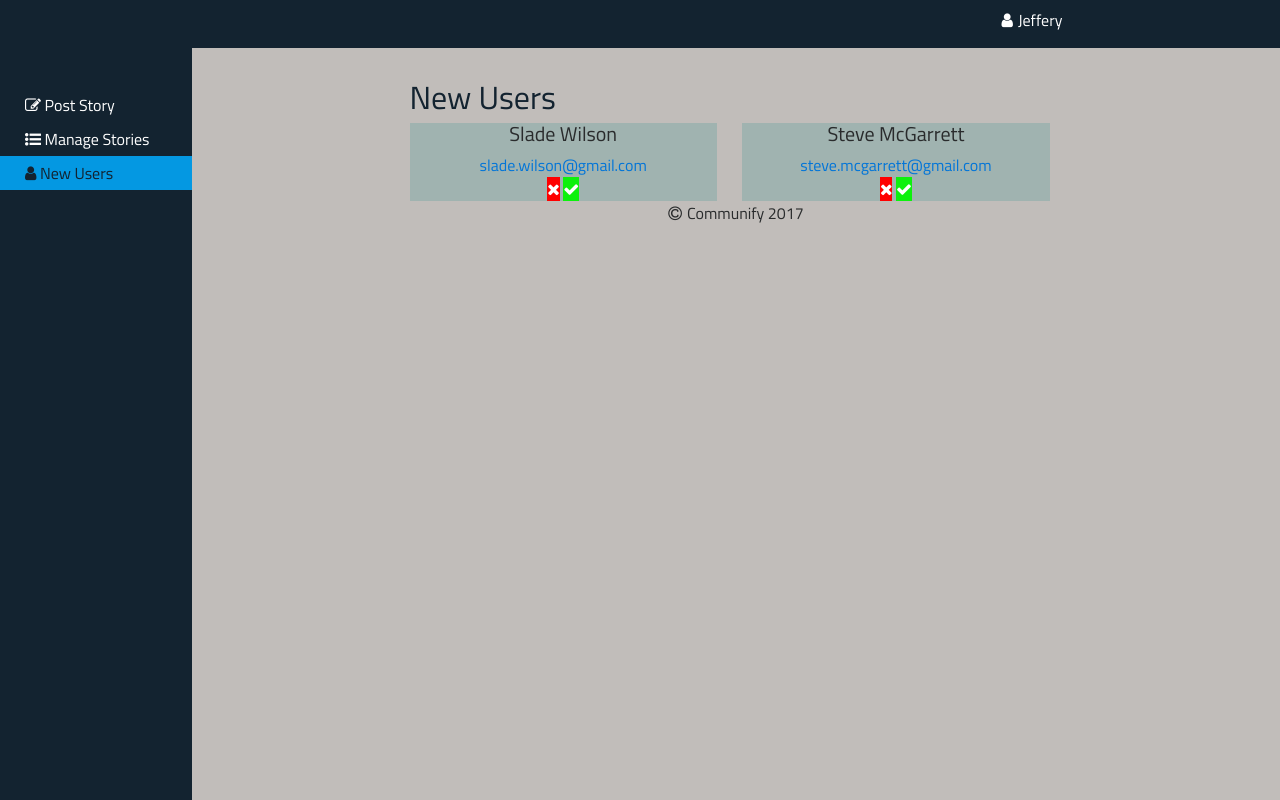
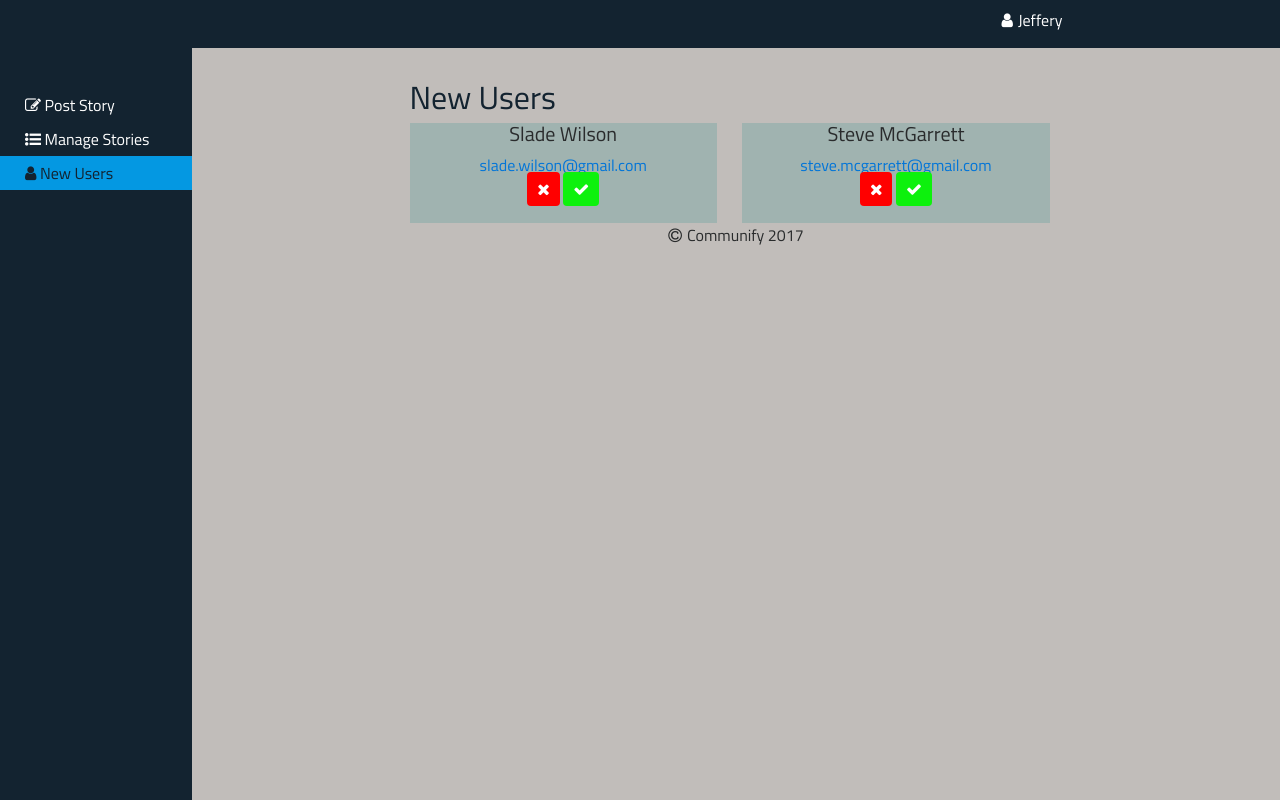
Before and after one commit to Kylar101/Storymate, a PHP site: page /new-users.html in a window 1280 px wide. Run offline with PHP 8.4, Linux system fonts and the light colour scheme; some libraries are stand-ins or nearby versions.

Commit message:
user acceptance buttons

```diff
--- a/css/style.css
+++ b/css/style.css
@@ -399,7 +399,8 @@ textarea {
   .new-users-location .new-users {
     width: 48%;
     background: #a0b3b0;
-    text-align: center; }
+    text-align: center;
+    height: 100px; }
     .new-users-location .new-users:nth-of-type(2n) {
       margin-left: 4%; }
     .new-users-location .new-users .user-name {
@@ -408,4 +409,5 @@ textarea {
       text-decoration: none; }
 
 .user-buttons .user-icons {
-  width: 5vw; }
+  padding: 5px 10px;
+  border-radius: 4px; }
--- a/scss/_new-users.scss
+++ b/scss/_new-users.scss
@@ -5,6 +5,7 @@
 		width: 48%;
 		background: $gray-light;
 		text-align: center;
+		height: 100px;
 		&:nth-of-type(2n) {
 			margin-left: 4%;
 		}
@@ -21,6 +22,7 @@
 
 .user-buttons {
 	.user-icons {
-		width: 5vw;
+		padding: 5px 10px;
+		border-radius: 4px;
 	}
 }
```
